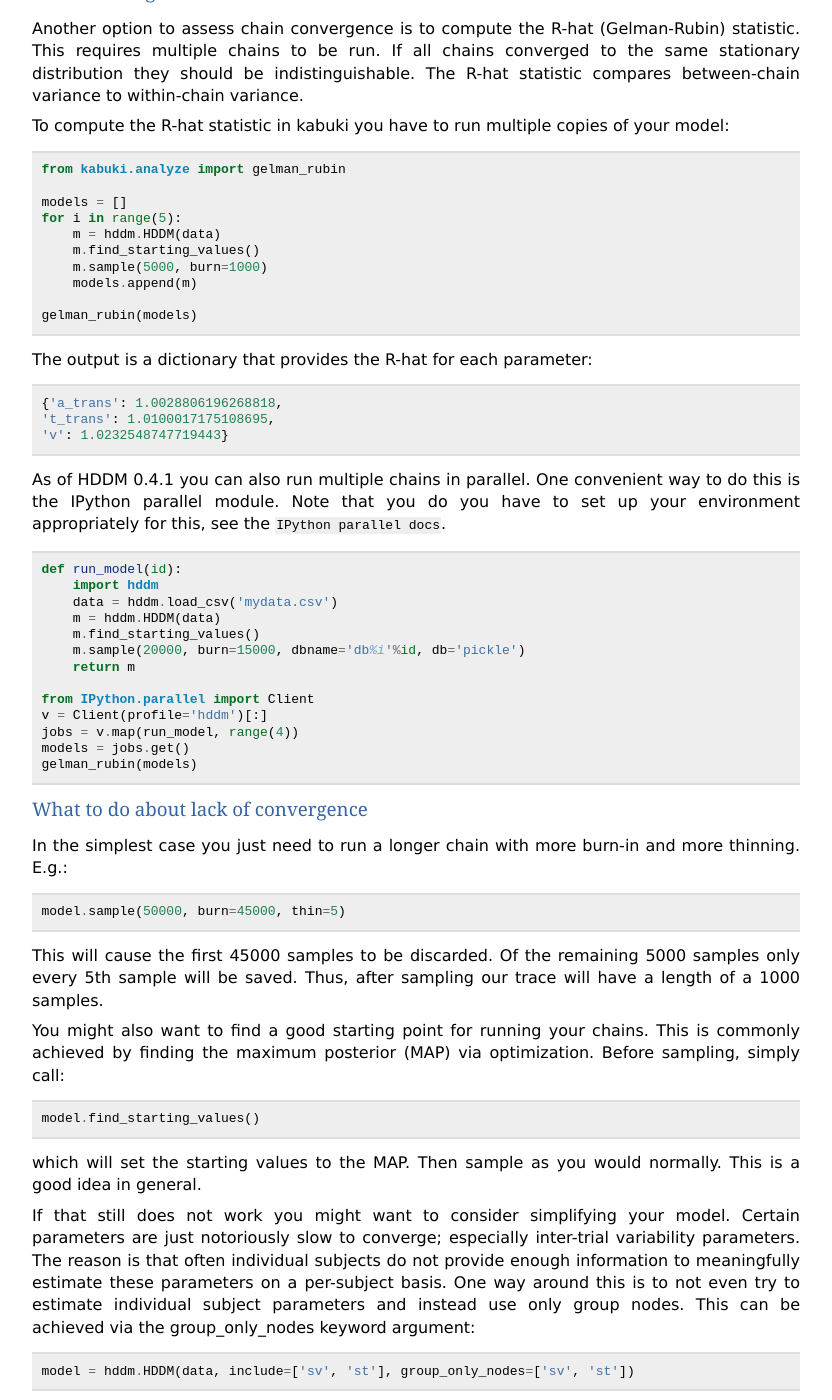
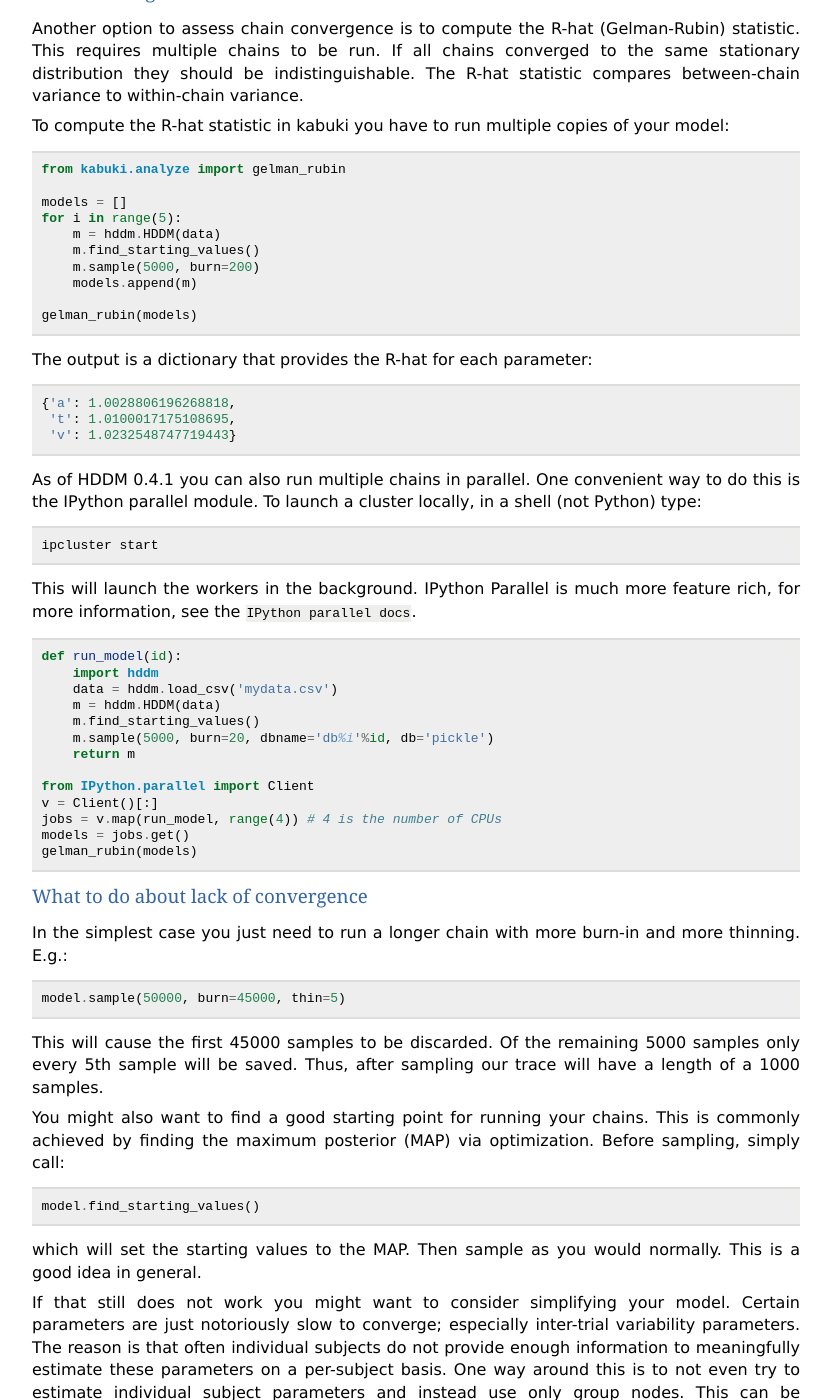
Before and after one commit to hddm-devs/hddm, a Sphinx documentation site: the page built from docs/source/howto.rst, in a window 1280 px wide and 1400 px high, scrolled down 4700 px. Shown: the whole window, without its empty margins (48-880 px from the left). Built offline with Sphinx 7.4.7, drawn with Linux system fonts in a browser that asks for light colours.

Commit message:
DOC: Updated parallel howto.

```diff
--- a/docs/source/howto.rst
+++ b/docs/source/howto.rst
@@ -258,7 +258,7 @@ multiple copies of your model:
    for i in range(5):
        m = hddm.HDDM(data)
        m.find_starting_values()
-       m.sample(5000, burn=1000)
+       m.sample(5000, burn=200)
        models.append(m)
 
    gelman_rubin(models)
@@ -267,14 +267,20 @@ The output is a dictionary that provides the R-hat for each parameter:
 
 ::
 
-   {'a_trans': 1.0028806196268818,
-   't_trans': 1.0100017175108695,
-   'v': 1.0232548747719443}
+   {'a': 1.0028806196268818,
+    't': 1.0100017175108695,
+    'v': 1.0232548747719443}
 
 
 As of HDDM 0.4.1 you can also run multiple chains in parallel. One
-convenient way to do this is the IPython parallel module. Note that
-you do you have to set up your environment appropriately for this, see the ``IPython parallel docs``.
+convenient way to do this is the IPython parallel module. To launch a
+cluster locally, in a shell (not Python) type::
+
+    ipcluster start
+
+This will launch the workers in the background. IPython Parallel is
+much more feature rich, for more information, see the ``IPython
+parallel docs``.
 
 ::
 
@@ -283,12 +289,12 @@ you do you have to set up your environment appropriately for this, see the ``IPy
        data = hddm.load_csv('mydata.csv')
        m = hddm.HDDM(data)
        m.find_starting_values()
-       m.sample(20000, burn=15000, dbname='db%i'%id, db='pickle')
+       m.sample(5000, burn=20, dbname='db%i'%id, db='pickle')
        return m
 
    from IPython.parallel import Client
-   v = Client(profile='hddm')[:]
-   jobs = v.map(run_model, range(4))
+   v = Client()[:]
+   jobs = v.map(run_model, range(4)) # 4 is the number of CPUs
    models = jobs.get()
    gelman_rubin(models)
 
```
